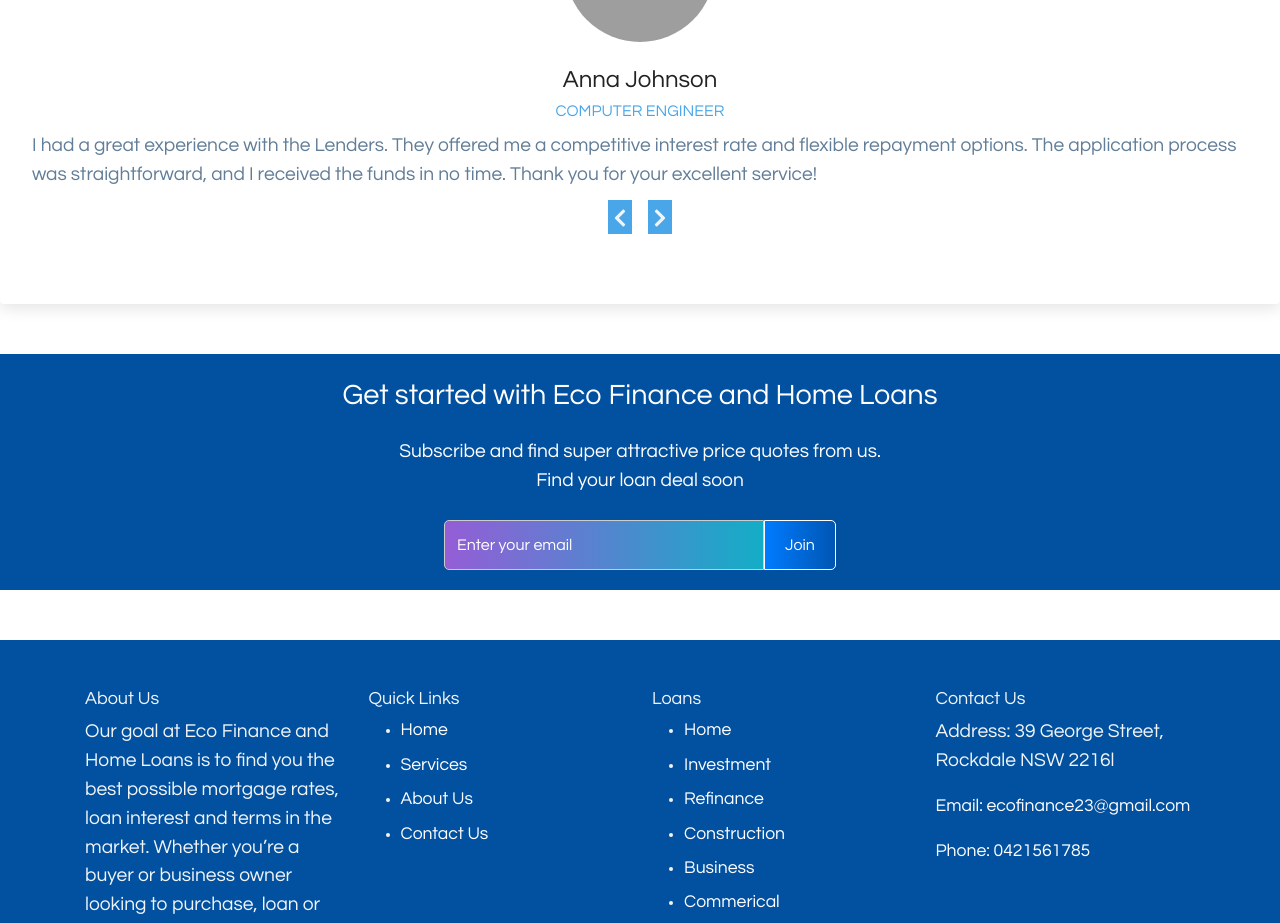
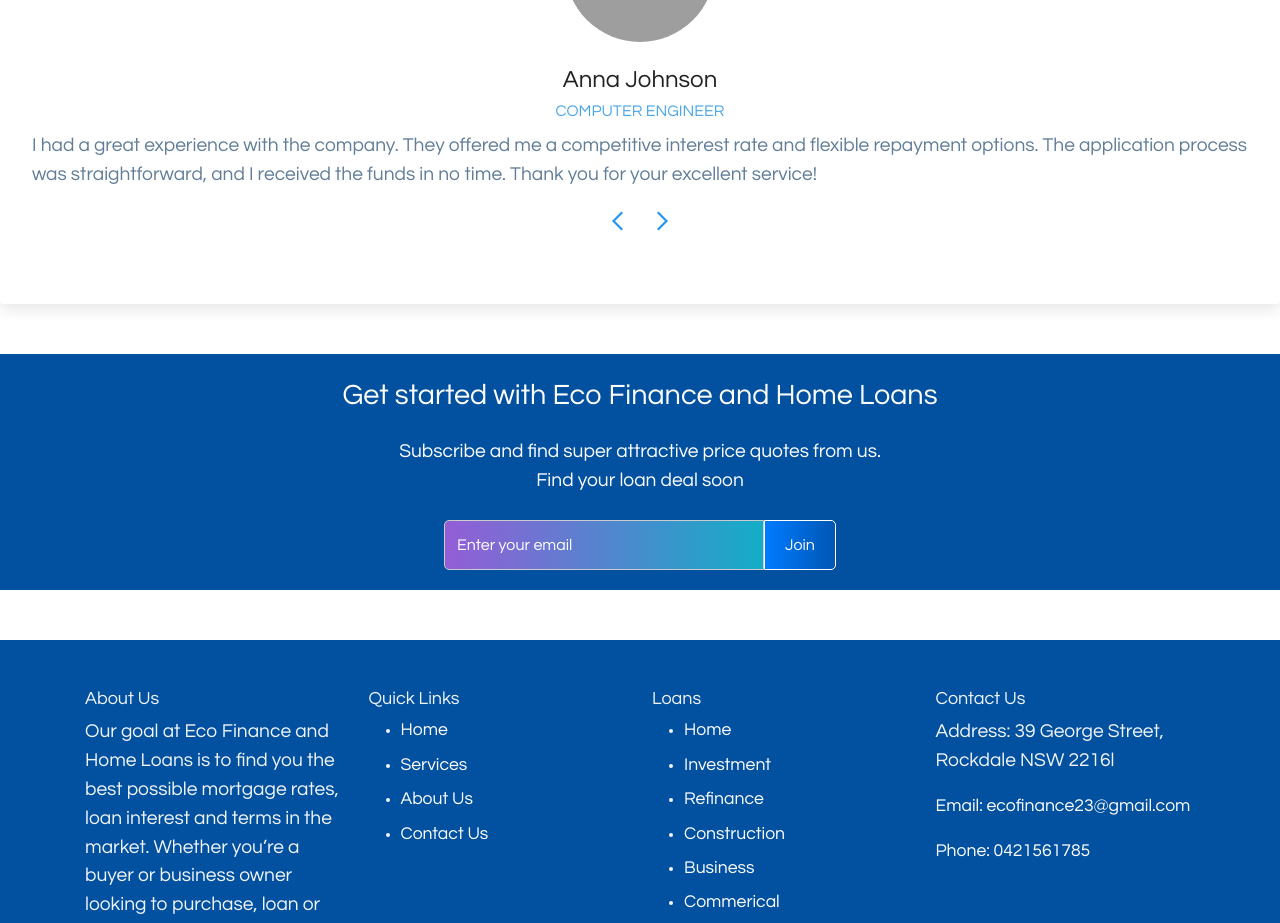
Before and after one commit to manutdmohit/eco-finance, a Next.js app: page / in a window 1280 px wide. Shown: the part 2940-3863 px from the top of the page. Built offline with nearby package versions, Linux system fonts and the light colour scheme; grey boxes are pictures that could not be loaded.

Commit message:
Update prev next icons and review description

```diff
--- a/app/components/Review/Data.tsx
+++ b/app/components/Review/Data.tsx
@@ -13,7 +13,7 @@ const reviews = [
     job: 'Computer Engineer ',
     image:
       'https://res.cloudinary.com/diqqf3eq2/image/upload/v1586883409/person-2_np9x5l.jpg',
-    text: 'I had a great experience with the Lenders. They offered me a competitive interest rate and flexible repayment options. The application process was straightforward, and I received the funds in no time. Thank you for your excellent service!',
+    text: 'I had a great experience with the company. They offered me a competitive interest rate and flexible repayment options. The application process was straightforward, and I received the funds in no time. Thank you for your excellent service!',
   },
   {
     id: 3,
--- a/app/components/Review/Review.css
+++ b/app/components/Review/Review.css
@@ -37,31 +37,11 @@
   --max-width: 1170px;
   --fixed-width: 620px;
 }
-/*
-===============
-Global Styles
-===============
-*/
 
 .images-container p {
   margin-bottom: 1.25rem;
   color: var(--clr-grey-5);
 }
-
-/*  global classes */
-
-/* section */
-
-/*
-===============
-Reviews
-===============
-*/
-
-/* .title {
-  text-align: center;
-  margin-bottom: 4rem;
-} */
 
 .review h2 {
   font-size: 2rem;
@@ -69,7 +49,6 @@ Reviews
   letter-spacing: var(--spacing);
   text-transform: capitalize;
   line-height: 1.25;
-  /* margin-bottom: 0.75rem; */
 }
 
 .underline {
@@ -101,6 +80,7 @@ Reviews
   margin: 0 auto;
   margin-bottom: 1.5rem;
 }
+
 .person-img {
   width: 100%;
   display: block;
@@ -109,6 +89,7 @@ Reviews
   border-radius: 50%;
   position: relative;
 }
+
 .quote-icon {
   position: absolute;
   top: 0;
@@ -142,39 +123,18 @@ Reviews
   font-size: 1.2rem;
   text-align: left;
 }
+
 .prev-btn,
 .next-btn {
   color: var(--clr-primary-7);
-  font-size: 1.25rem;
+  font-size: 1.5rem;
   background: transparent;
   border-color: transparent;
   margin: 0 0.5rem;
   transition: var(--transition);
   cursor: pointer;
-  background-color: var(--clr-primary-5);
-  border-radius: 1px solid red !important;
 }
 .prev-btn:hover,
 .next-btn:hover {
   color: var(--clr-primary-5);
 }
-.random-btn {
-  margin-top: 0.5rem;
-  background: var(--clr-primary-10);
-  color: var(--clr-primary-5);
-  padding: 0.25rem 0.5rem;
-  text-transform: capitalize;
-  border-radius: var(--radius);
-  transition: var(--transition);
-  border-color: transparent;
-  cursor: pointer;
-}
-.random-btn:hover {
-  background: var(--clr-primary-5);
-  color: var(--clr-primary-1);
-}
-
-.icon {
-  font-size: 4rem;
-  color: red;
-}
--- a/app/components/Review/Review.tsx
+++ b/app/components/Review/Review.tsx
@@ -2,7 +2,9 @@
 
 import React, { useState, useEffect } from 'react';
 import people from './Data';
-import { FaChevronLeft, FaChevronRight, FaQuoteRight } from 'react-icons/fa';
+import { FaQuoteRight } from 'react-icons/fa';
+
+import { FcPrevious, FcNext } from 'react-icons/fc';
 
 import './Review.css';
 
@@ -50,10 +52,10 @@ const Review: React.FC = () => {
       <p className="info">{text}</p>
       <div className="button-container">
         <button className="prev-btn" onClick={prevPerson}>
-          <FaChevronLeft />
+          <FcPrevious />
         </button>
         <button className="next-btn" onClick={nextPerson}>
-          <FaChevronRight />
+          <FcNext />
         </button>
       </div>
     </article>
```
